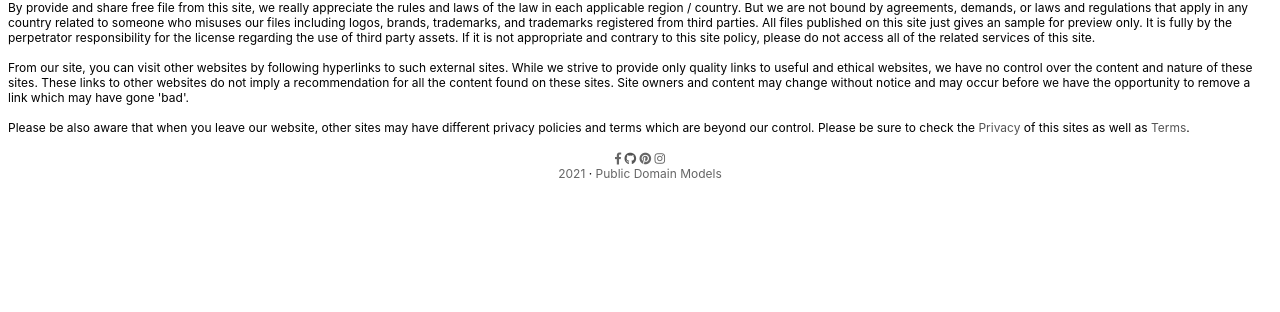
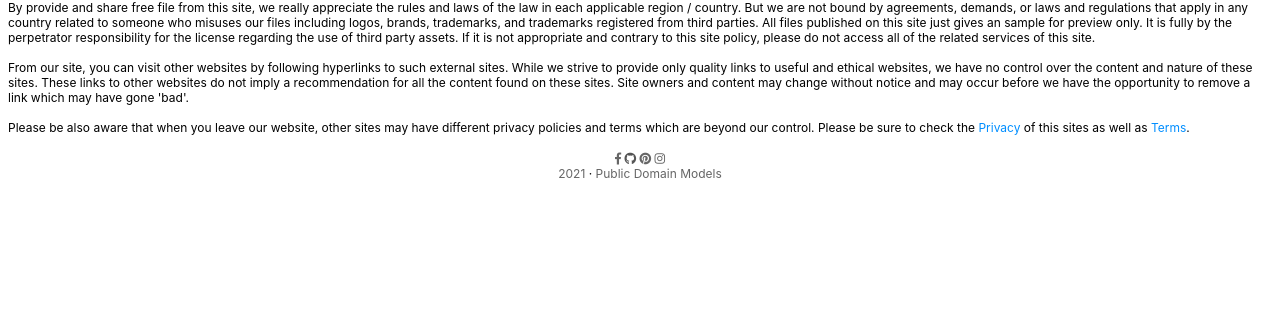
Before and after one commit to mohamadrido/project, a Jekyll site: the page built from disclaimer.html, in a window 1280 px wide. Shown: the part 134-446 px from the top of the page. Built offline with Jekyll 4.4.1, drawn with Linux system fonts in a browser that asks for light colours; nearby versions of some CDN libraries.

Commit message:
Update disclaimer.html

```diff
--- a/disclaimer.html
+++ b/disclaimer.html
@@ -8,4 +8,4 @@ By provide and share free file from this site, we really appreciate the rules an
 <br />
 From our site, you can visit other websites by following hyperlinks to such external sites. While we strive to provide only quality links to useful and ethical websites, we have no control over the content and nature of these sites. These links to other websites do not imply a recommendation for all the content found on these sites. Site owners and content may change without notice and may occur before we have the opportunity to remove a link which may have gone 'bad'.<br />
 <br />
-Please be also aware that when you leave our website, other sites may have different privacy policies and terms which are beyond our control. Please be sure to check the <a href="http://publicdomainmodels.com//privacy">Privacy</a> of this sites as well as <a href="https://publicdomainmodels.com/tos">Terms</a>.
+Please be also aware that when you leave our website, other sites may have different privacy policies and terms which are beyond our control. Please be sure to check the <a style="color: #008eff;" href="http://publicdomainmodels.com//privacy">Privacy</a> of this sites as well as <a style="color: #008eff;" href="https://publicdomainmodels.com/tos">Terms</a>.
```
